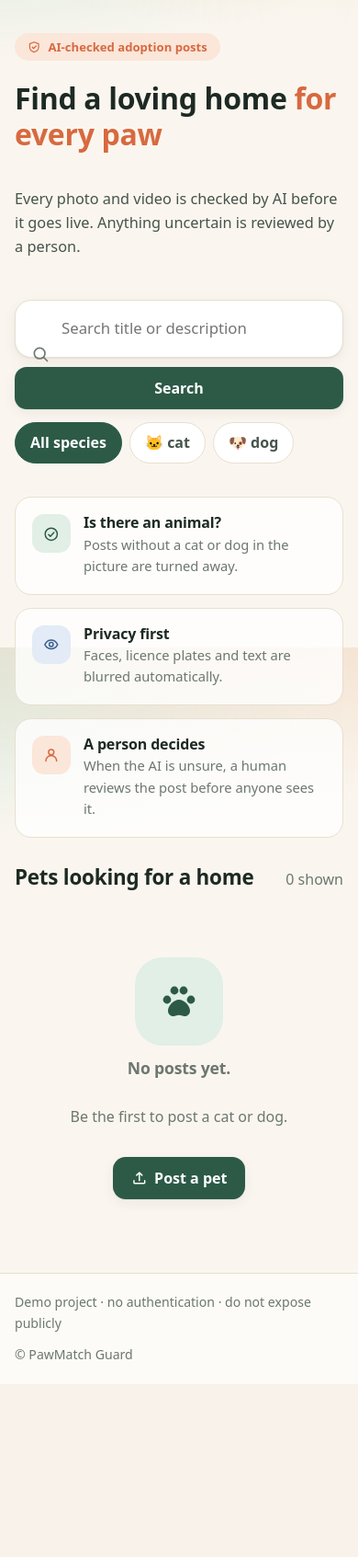
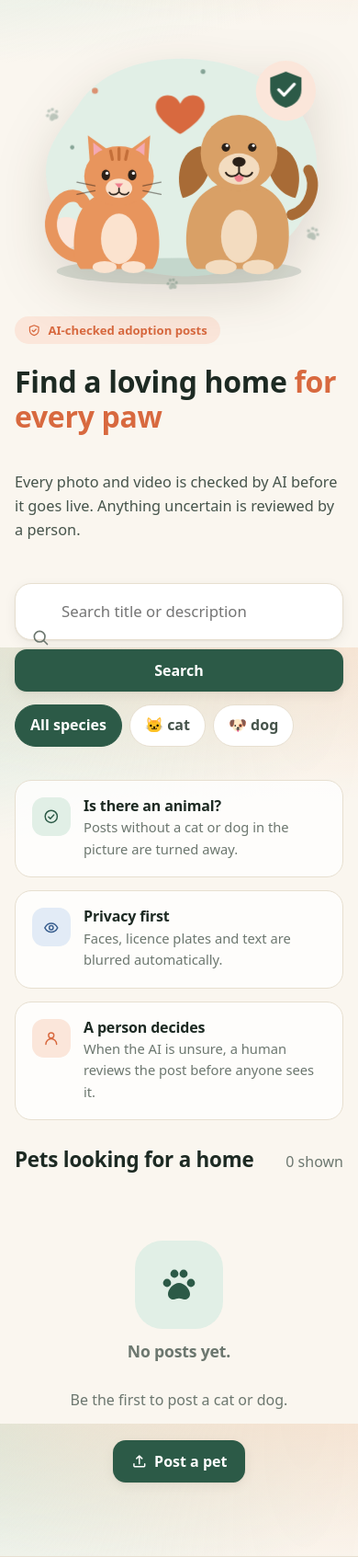
Before and after one commit to shim369/Python-PawMatch-Guard, a FastAPI app: page / in a window 390 px wide. Shown: the part 140-1833 px from the top of the page at 92% size. Before the commit the page ends 1645 px from the top, so only its background shows below. Run offline with FastAPI, Linux system fonts and the light colour scheme; data that the repository does not hold is empty.

Commit message:
Add an original SVG hero illustration to the home page (themed, responsive)
Co-Authored-By: Claude Sonnet 5.5 <noreply@anthropic.com>

```diff
--- a/src/api/static/style.css
+++ b/src/api/static/style.css
@@ -155,6 +155,14 @@ textarea.input { resize: vertical; min-height: 96px; }
 .chip input:checked + span { background: var(--brand); color: var(--on-brand); border-color: var(--brand); }
 .chip input:focus-visible + span { box-shadow: var(--focus); }
 
+.hero-grid { grid-template-columns: minmax(0, 1.15fr) minmax(0, .85fr); align-items: center; gap: clamp(20px, 4vw, 56px); }
+.hero-copy { display: grid; gap: 22px; }
+.hero-art { display: grid; place-items: center; }
+.hero-svg { width: 100%; max-width: 520px; height: auto; filter: drop-shadow(0 18px 28px rgba(40, 30, 10, .14)); }
+.hero-svg .float { animation: bob 3.2s ease-in-out infinite; transform-box: fill-box; transform-origin: center; }
+@keyframes bob { 0%, 100% { transform: translateY(0) scale(1); } 50% { transform: translateY(-8px) scale(1.06); } }
+@media (max-width: 860px) { .hero-grid { grid-template-columns: 1fr; } .hero-art { order: -1; } .hero-svg { max-width: 340px; } }
+
 /* ---------- How it works ---------- */
 .steps { display: grid; grid-template-columns: repeat(3, 1fr); gap: 14px; margin: 8px 0 30px; }
 .step { background: color-mix(in srgb, var(--surface) 78%, transparent); border: 1px solid var(--line); border-radius: var(--radius); padding: 18px; display: flex; gap: 14px; }
--- /dev/null
+++ b/src/api/templates/_hero.html
@@ -0,0 +1,55 @@
+{# Original illustration (MIT, same as the project). Inline so it follows the light/dark tokens. #}
+<svg class="hero-svg" viewBox="0 0 520 440" role="img" aria-label="{{ t('hero.alt') }}" xmlns="http://www.w3.org/2000/svg">
+  <path d="M92 120C140 40 280 22 380 66c92 40 130 128 100 214-28 80-120 130-222 124C150 398 52 340 40 250 32 196 56 170 92 120z" fill="var(--brand-soft)"/>
+  <circle cx="438" cy="96" r="50" fill="var(--accent-soft)"/>
+  <circle cx="72" cy="332" r="26" fill="var(--accent-soft)"/>
+  <ellipse cx="260" cy="396" rx="204" ry="22" fill="var(--brand)" opacity=".16"/>
+
+  <g style="color:var(--brand)" opacity=".28">
+    <use href="#i-paw" x="34" y="120" width="30" height="30" transform="rotate(-24 49 135)"/>
+    <use href="#i-paw" x="468" y="318" width="30" height="30" transform="rotate(22 483 333)"/>
+    <use href="#i-paw" x="236" y="404" width="26" height="26" transform="rotate(-8 249 417)"/>
+  </g>
+
+  <!-- dog -->
+  <path d="M448 302c32-10 42-50 28-74" stroke="#a86b36" stroke-width="18" stroke-linecap="round" fill="none"/>
+  <path d="M290 392c-14-6-24-40-14-84 8-36 40-62 82-62 46 0 80 28 84 70 4 40-4 66-18 76z" fill="#d9a066"/>
+  <ellipse cx="360" cy="338" rx="30" ry="44" fill="#f3dcc0"/>
+  <ellipse cx="330" cy="389" rx="26" ry="12" fill="#f3dcc0"/>
+  <ellipse cx="392" cy="389" rx="26" ry="12" fill="#f3dcc0"/>
+  <path d="M296 188c-34 6-44 52-30 86 22-4 44-26 48-62z" fill="#a86b36"/>
+  <path d="M424 188c34 6 44 52 30 86-22-4-44-26-48-62z" fill="#a86b36"/>
+  <circle cx="360" cy="200" r="64" fill="#d9a066"/>
+  <ellipse cx="360" cy="226" rx="34" ry="26" fill="#f3dcc0"/>
+  <circle cx="338" cy="190" r="7" fill="#2a2018"/><circle cx="382" cy="190" r="7" fill="#2a2018"/>
+  <circle cx="340" cy="187" r="2.4" fill="#fff"/><circle cx="384" cy="187" r="2.4" fill="#fff"/>
+  <path d="M352 236c0 15 16 15 16 0z" fill="#ef7f8e"/>
+  <ellipse cx="360" cy="214" rx="11" ry="8" fill="#2a2018"/>
+  <path d="M360 222v10m0 0c-6 8-18 8-22 0m22 0c6 8 18 8 22 0" stroke="#2a2018" stroke-width="3" stroke-linecap="round" fill="none"/>
+
+  <!-- cat -->
+  <path d="M92 372c-44-6-60-62-30-92 14-14 34-12 40 2" stroke="#e8955d" stroke-width="20" stroke-linecap="round" fill="none"/>
+  <path d="M96 392c-10-8-16-44-6-80 8-30 34-50 66-50s58 20 66 50c10 36 4 72-6 80z" fill="#e8955d"/>
+  <ellipse cx="160" cy="342" rx="30" ry="42" fill="#fbe3cf"/>
+  <ellipse cx="136" cy="389" rx="20" ry="10" fill="#fbe3cf"/>
+  <ellipse cx="184" cy="389" rx="20" ry="10" fill="#fbe3cf"/>
+  <path d="M112 224l-4-54 42 30z" fill="#e8955d"/><path d="M208 224l4-54-42 30z" fill="#e8955d"/>
+  <path d="M118 208l-1-26 18 14z" fill="#f4a9b4"/><path d="M202 208l1-26-18 14z" fill="#f4a9b4"/>
+  <ellipse cx="160" cy="238" rx="58" ry="50" fill="#e8955d"/>
+  <path d="M160 192v18M146 196l3 14M174 196l-3 14" stroke="#c46f3a" stroke-width="5" stroke-linecap="round"/>
+  <ellipse cx="160" cy="258" rx="22" ry="16" fill="#fbe3cf"/>
+  <ellipse cx="138" cy="236" rx="7" ry="9" fill="#2a2018"/><ellipse cx="182" cy="236" rx="7" ry="9" fill="#2a2018"/>
+  <circle cx="140" cy="233" r="2.6" fill="#fff"/><circle cx="184" cy="233" r="2.6" fill="#fff"/>
+  <path d="M153 250h14l-7 8z" fill="#ef7f8e"/>
+  <path d="M160 258v6m0 0c-5 6-13 6-16 1m16-1c5 6 13 6 16 1" stroke="#2a2018" stroke-width="2.6" stroke-linecap="round" fill="none"/>
+  <path d="M120 254l-30-6M120 262l-30 6M200 254l30-6M200 262l30 6" stroke="#2a2018" stroke-width="2" stroke-linecap="round" opacity=".5"/>
+
+  <!-- heart and shield -->
+  <path class="float" d="M262 118c-10-24-46-16-40 10 5 20 40 40 40 40s35-20 40-40c6-26-30-34-40-10z" fill="var(--accent)"/>
+  <g transform="translate(412 64)">
+    <path d="M26 0l26 10v20c0 16-11 26-26 30C11 56 0 46 0 30V10z" fill="var(--brand)"/>
+    <path d="M14 30l9 9 17-18" stroke="var(--on-brand)" stroke-width="5" fill="none" stroke-linecap="round" stroke-linejoin="round"/>
+  </g>
+  <circle cx="120" cy="96" r="5" fill="var(--accent)" opacity=".7"/><circle cx="300" cy="64" r="4" fill="var(--brand)" opacity=".5"/>
+  <circle cx="82" cy="190" r="3.5" fill="var(--brand)" opacity=".5"/>
+</svg>
--- a/src/api/templates/index.html
+++ b/src/api/templates/index.html
@@ -1,7 +1,8 @@
 {% extends "base.html" %}{% from "_macros.html" import icon, card with context %}
 {% block title %}{{ t('nav.home') }}{% endblock %}
 {% block body %}
-<section class="hero">
+<section class="hero hero-grid">
+  <div class="hero-copy">
   <span class="eyebrow">{{ icon('shield') }} {{ t('hero.eyebrow') }}</span>
   <h1>{{ t('hero.title_a') }} <em>{{ t('hero.title_b') }}</em></h1>
   <p class="lead">{{ t('hero.subtitle') }}</p>
@@ -18,6 +19,8 @@
       <label class="chip"><input type="radio" name="species" value="dog" {{ 'checked' if species == 'dog' }}><span>🐶 {{ t('dog') }}</span></label>
     </div>
   </form>
+  </div>
+  <div class="hero-art">{% include "_hero.html" %}</div>
 </section>
 
 <section class="steps" aria-label="{{ t('steps.title') }}">
--- a/src/i18n/messages.py
+++ b/src/i18n/messages.py
@@ -60,6 +60,7 @@ MESSAGES: dict[str, dict[str, str]] = {
         "review.count": "{n} waiting for review",
         "theme.toggle": "Toggle light / dark theme",
         "footer.note": "Demo project · no authentication · do not expose publicly",
+        "hero.alt": "Illustration of a cat and a dog with a heart and a safety shield",
         "hero.eyebrow": "AI-checked adoption posts",
         "hero.title_a": "Find a loving home",
         "hero.title_b": "for every paw",
@@ -169,6 +170,7 @@ MESSAGES: dict[str, dict[str, str]] = {
         "review.count": "確認待ち {n}件",
         "theme.toggle": "ライト / ダークを切り替え",
         "footer.note": "デモ用 · 認証なし · 公開サーバーに置かないでください",
+        "hero.alt": "猫と犬、ハート、安全の盾のイラスト",
         "hero.eyebrow": "AIが審査する里親募集",
         "hero.title_a": "すべての子に、",
         "hero.title_b": "あたたかい家を",
```
